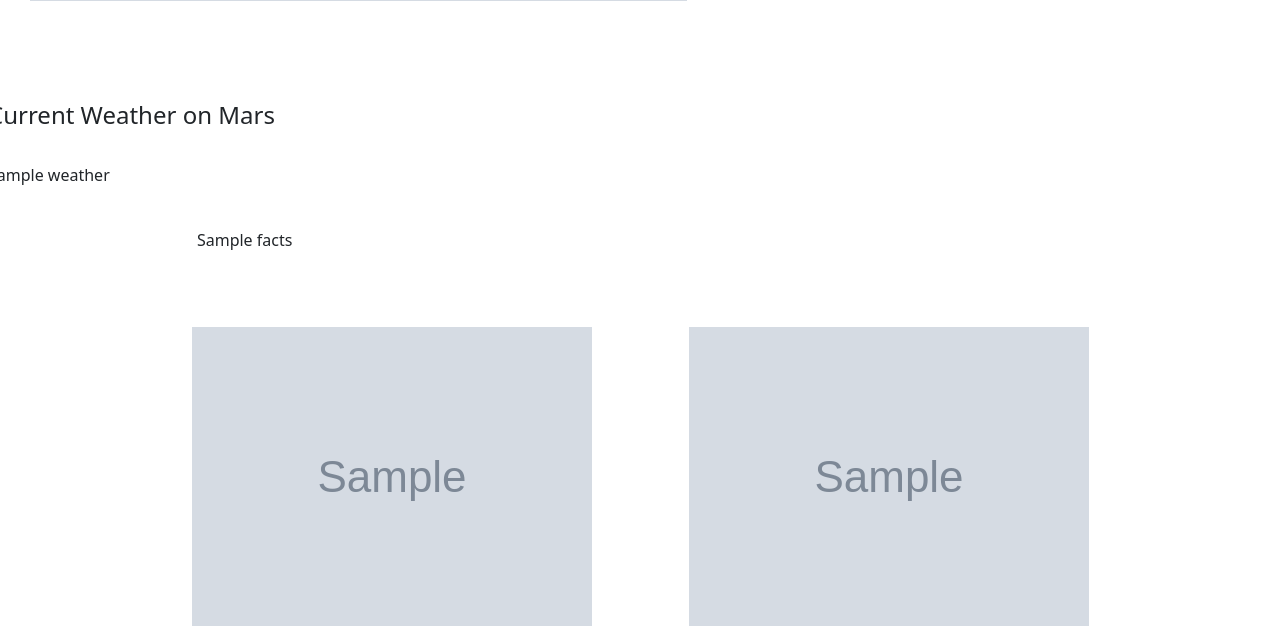
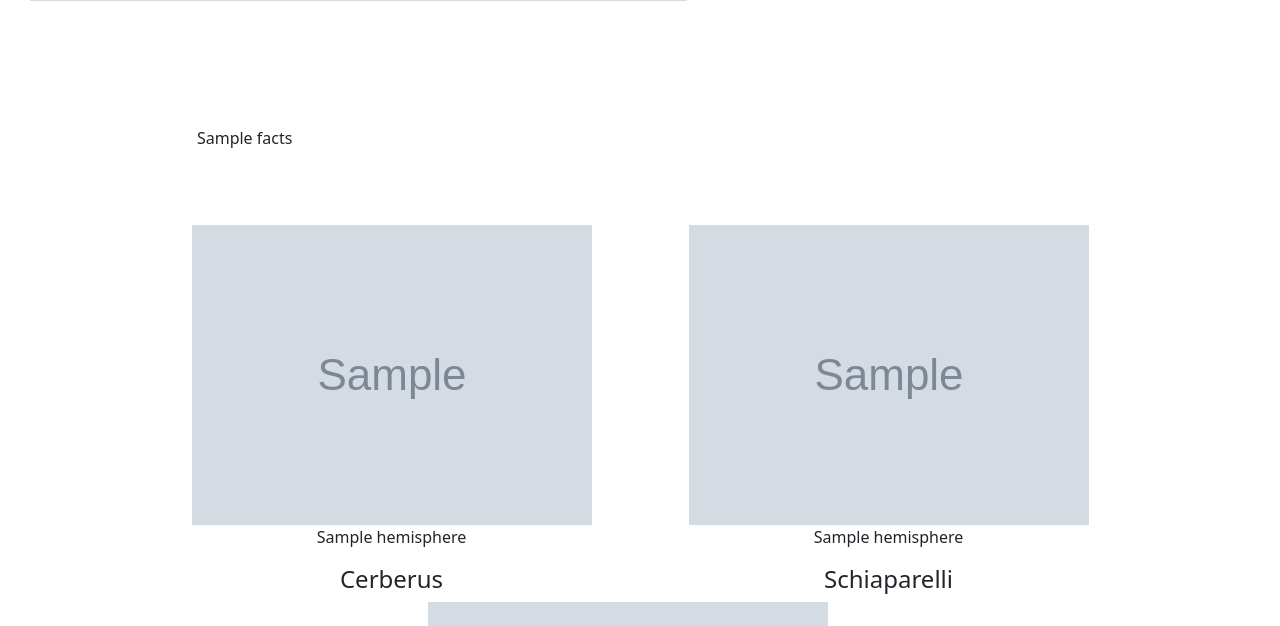
Before and after one commit to maylacdao/web-scraping-challenge, a Flask app: template templates/index.html in a window 1280 px wide. Shown: the part 871-1497 px from the top of the page. Run offline with Flask 2, Linux system fonts and the light colour scheme; the template is opened without the code that fills it: most values are stand-ins (such as "Sample title", 1, 10 or a date in 2020); grey boxes marked "Sample" are stand-in pictures; some libraries are stand-ins or nearby versions.

Commit message:
Update index.html

```diff
--- a/templates/index.html
+++ b/templates/index.html
@@ -17,7 +17,7 @@
 <div class='row' id='mars_news'>
     <div class='col-md-12'>
         <h3 id='latest_mars_news' style='padding: 50px 0px 0px 30px'>Latest Mars News</h3>
-        <h4 class='heading' id='headline' style='padding: 0px 50px 0px 30px'>{{Mars_Info.headline}}</h4>
+        <h4 class='heading' id='headline' style='padding: 0px 50px 0px 30px'>{{mars_data.headline}}</h4>
         <p id='paragraph' style='padding: 0px 50px 0px 30px'>{{mars_data.paragraph}}</p>
     </div>
     <div class='col-md-12'>
@@ -30,8 +30,6 @@
             <div class='col-md-2'>
             </div>
             <div class='col-md-5' id='weather' style='padding: 100px 0px 0px 0px'>
-                <h4>Current Weather on Mars</h4>
-                <p style='padding: 25px 50px 0px 0px'>{{mars_data.weather}}</p>
                 <div id='table' class='dataframe' style='padding: 25px 30px 0px 0px'>
                     {{mars_data.facts | safe}}
                 </div>
```
